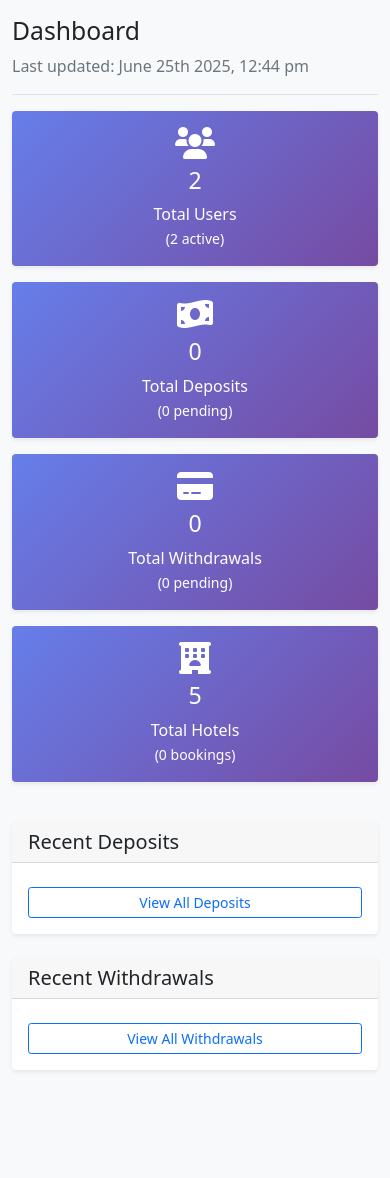
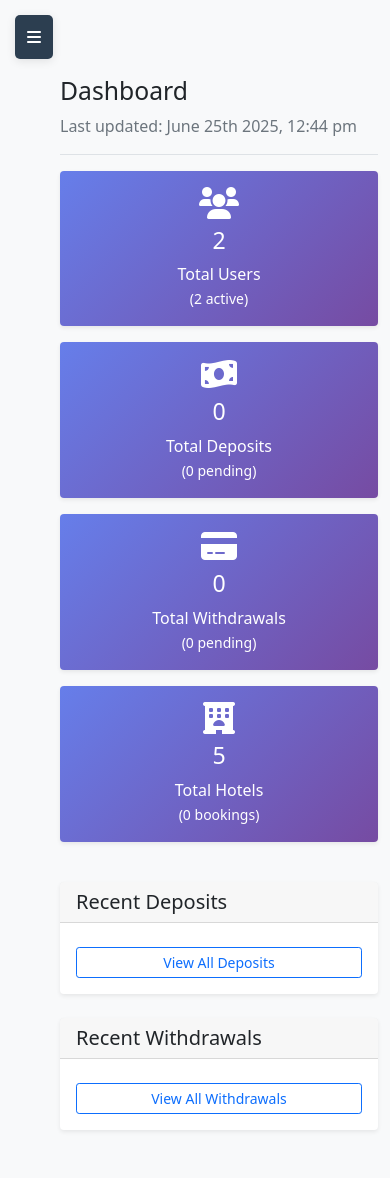
Before and after one commit to Attamakevin/Trivago_App, a Flask app: page /admin/dashboard in a window 390 px wide. Before the commit the page ends 1071 px from the top, so only its background shows below. Run offline with Flask 3, Linux system fonts and the light colour scheme; a user stored in the database is signed in; some libraries are stand-ins or nearby versions.

Commit message:
Admin mobile Responsiveness added

```diff
--- /dev/null
+++ b/hotel_app/static/css/admin.css
@@ -0,0 +1,162 @@
+.sidebar {
+    min-height: 100vh;
+    background: linear-gradient(180deg, #2c3e50 0%, #34495e 100%);
+    position: fixed;
+    top: 0;
+    left: 0;
+    z-index: 1000;
+    transform: translateX(-100%);
+    transition: transform 0.3s ease-in-out;
+    width: 250px;
+}
+
+.sidebar.show {
+    transform: translateX(0);
+}
+
+.sidebar .nav-link {
+    color: #ecf0f1;
+    padding: 0.75rem 1rem;
+    border-radius: 0.5rem;
+    margin: 0.25rem 0;
+    display: flex;
+    align-items: center;
+    gap: 0.5rem;
+}
+
+.sidebar .nav-link:hover, .sidebar .nav-link.active {
+    background-color: #3498db;
+    color: white;
+}
+
+.main-content {
+    background-color: #f8f9fa;
+    min-height: 100vh;
+    transition: margin-left 0.3s ease-in-out;
+}
+
+.card {
+    border: none;
+    box-shadow: 0 0.125rem 0.25rem rgba(0, 0, 0, 0.075);
+}
+
+.stats-card {
+    background: linear-gradient(135deg, #667eea 0%, #764ba2 100%);
+    color: white;
+}
+
+/* Mobile Navigation Toggle */
+.mobile-nav-toggle {
+    position: fixed;
+    top: 15px;
+    left: 15px;
+    z-index: 1001;
+    background: #2c3e50;
+    border: none;
+    color: white;
+    padding: 10px 12px;
+    border-radius: 5px;
+    box-shadow: 0 2px 10px rgba(0,0,0,0.1);
+    transition: all 0.3s ease;
+}
+
+.mobile-nav-toggle:hover {
+    background: #34495e;
+    color: white;
+}
+
+.mobile-nav-toggle.active {
+    display: none;
+}
+
+/* Mobile Overlay */
+.mobile-overlay {
+    position: fixed;
+    top: 0;
+    left: 0;
+    width: 100%;
+    height: 100%;
+    background: rgba(0, 0, 0, 0.5);
+    z-index: 999;
+    opacity: 0;
+    visibility: hidden;
+    transition: all 0.3s ease;
+}
+
+.mobile-overlay.show {
+    opacity: 1;
+    visibility: visible;
+}
+
+/* Responsive Design */
+@media (max-width: 768px) {
+    .sidebar {
+        width: 280px;
+        overflow-y: auto;
+    }
+
+    .main-content {
+        margin-left: 0 !important;
+        padding-left: 60px !important;
+        padding-top: 60px;
+    }
+}
+
+@media (min-width: 769px) {
+    .sidebar {
+        position: relative;
+        transform: translateX(0);
+        width: auto;
+    }
+
+    .mobile-nav-toggle {
+        display: none;
+    }
+
+    .mobile-overlay {
+        display: none;
+    }
+
+    .main-content {
+        margin-left: 0;
+        padding-left: 15px;
+        padding-top: 0;
+    }
+}
+
+/* Navigation Header */
+.nav-header {
+    padding: 1rem;
+    border-bottom: 1px solid rgba(255,255,255,0.1);
+    margin-bottom: 1rem;
+}
+
+.nav-header h4 {
+    margin: 0;
+    font-size: 1.1rem;
+}
+
+/* Close button for mobile */
+.nav-close {
+    background: none;
+    border: none;
+    color: #ecf0f1;
+    font-size: 1.2rem;
+    position: absolute;
+    top: 15px;
+    right: 15px;
+    padding: 5px;
+    display: none;
+    cursor: pointer;
+    z-index: 1002;
+}
+
+.nav-close:hover {
+    color: #3498db;
+}
+
+@media (max-width: 768px) {
+    .nav-close {
+        display: block;
+    }
+}
--- a/hotel_app/templates/admin_base.html
+++ b/hotel_app/templates/admin_base.html
@@ -1,96 +1,94 @@
 <!DOCTYPE html>
 <html lang="en">
+
     <head>
         <meta charset="UTF-8">
         <meta name="viewport" content="width=device-width, initial-scale=1.0">
+        <link rel="shortcut icon" href="{{ url_for('static', filename='images/ico.png') }}" type="image/x-icon">
         <title>{% block title %}Admin Panel{% endblock %}</title>
         <link href="https://cdn.jsdelivr.net/npm/bootstrap@5.1.3/dist/css/bootstrap.min.css" rel="stylesheet">
         <link href="https://cdnjs.cloudflare.com/ajax/libs/font-awesome/6.0.0/css/all.min.css" rel="stylesheet">
-    <style>
-        .sidebar {
-            min-height: 100vh;
-            background: linear-gradient(180deg, #2c3e50 0%, #34495e 100%);
-        }
-        .sidebar .nav-link {
-            color: #ecf0f1;
-            padding: 0.75rem 1rem;
-            border-radius: 0.5rem;
-            margin: 0.25rem 0;
-        }
-        .sidebar .nav-link:hover, .sidebar .nav-link.active {
-            background-color: #3498db;
-            color: white;
-        }
-        .main-content {
-            background-color: #f8f9fa;
-            min-height: 100vh;
-        }
-        .card {
-            border: none;
-            box-shadow: 0 0.125rem 0.25rem rgba(0, 0, 0, 0.075);
-        }
-        .stats-card {
-            background: linear-gradient(135deg, #667eea 0%, #764ba2 100%);
-            color: white;
-        }
-    </style>
+        <link rel="stylesheet" href="{{ url_for('static', filename='css/admin.css') }}">
     </head>
+
     <body>
         <div class="container-fluid">
+            <!-- Mobile Navigation Toggle -->
+            <button class="mobile-nav-toggle d-md-none" id="mobileNavToggle">
+                <i class="fas fa-bars"></i>
+            </button>
+
+            <!-- Mobile Overlay -->
+            <div class="mobile-overlay" id="mobileOverlay"></div>
+
             <div class="row">
                 <!-- Sidebar -->
-            <nav class="col-md-3 col-lg-2 d-md-block sidebar collapse">
+                <nav class="col-md-3 col-lg-2 d-md-block sidebar" id="sidebar">
+                    <button class="nav-close" id="navClose">
+                        <i class="fas fa-times"></i>
+                    </button>
+
                     <div class="position-sticky pt-3">
-                    <div class="text-center mb-4">
-                        <h4 class="text-white"><i class="fas fa-user-shield"></i> Admin Panel</h4>
+                        <div class="nav-header text-center">
+                            <h4 class="text-white">
+                                <i class="fas fa-user-shield"></i> Admin Panel
+                            </h4>
                         </div>
 
                         <ul class="nav flex-column">
                             <li class="nav-item">
                                 <a class="nav-link {% if request.endpoint == 'admin_dashboard' %}active{% endif %}"
                                     href="{{ url_for('admin_dashboard') }}">
-                                <i class="fas fa-tachometer-alt"></i> Dashboard
+                                    <i class="fas fa-tachometer-alt"></i>
+                                    <span>Dashboard</span>
                                 </a>
                             </li>
                             <li class="nav-item">
                                 <a class="nav-link {% if request.endpoint == 'view_users' %}active{% endif %}"
                                     href="{{ url_for('view_users') }}">
-                                <i class="fas fa-users"></i> Users
+                                    <i class="fas fa-users"></i>
+                                    <span>Users</span>
                                 </a>
                             </li>
                             <li class="nav-item">
                                 <a class="nav-link {% if request.endpoint == 'view_deposits' %}active{% endif %}"
                                     href="{{ url_for('view_deposits') }}">
-                                <i class="fas fa-money-bill-wave"></i> Deposits
+                                    <i class="fas fa-money-bill-wave"></i>
+                                    <span>Deposits</span>
                                 </a>
                             </li>
                             <li class="nav-item">
                                 <a class="nav-link {% if request.endpoint == 'view_withdrawals' %}active{% endif %}"
                                     href="{{ url_for('view_withdrawals') }}">
-                                <i class="fas fa-credit-card"></i> Withdrawals
+                                    <i class="fas fa-credit-card"></i>
+                                    <span>Withdrawals</span>
                                 </a>
                             </li>
                             <li class="nav-item">
                                 <a class="nav-link {% if request.endpoint == 'manage_hotels' %}active{% endif %}"
                                     href="{{ url_for('manage_hotels') }}">
-                                <i class="fas fa-hotel"></i> Hotels
+                                    <i class="fas fa-hotel"></i>
+                                    <span>Hotels</span>
                                 </a>
                             </li>
                             <li class="nav-item">
                                 <a class="nav-link {% if request.endpoint == 'generate_invitation_code' %}active{% endif %}"
                                     href="{{ url_for('generate_invitation_code') }}">
-                                <i class="fas fa-ticket-alt"></i> Invite Codes
+                                    <i class="fas fa-ticket-alt"></i>
+                                    <span>Invite Codes</span>
                                 </a>
                             </li>
                             <li class="nav-item">
                                 <a class="nav-link {% if request.endpoint == 'admin_settings' %}active{% endif %}"
                                     href="{{ url_for('admin_settings') }}">
-                                <i class="fas fa-cog"></i> Settings
+                                    <i class="fas fa-cog"></i>
+                                    <span>Settings</span>
                                 </a>
                             </li>
                             <li class="nav-item mt-3">
                                 <a class="nav-link text-danger" href="{{ url_for('admin_logout') }}">
-                                <i class="fas fa-sign-out-alt"></i> Logout
+                                    <i class="fas fa-sign-out-alt"></i>
+                                    <span>Logout</span>
                                 </a>
                             </li>
                         </ul>
@@ -103,7 +101,8 @@
                         {% with messages = get_flashed_messages(with_categories=true) %}
                         {% if messages %}
                         {% for category, message in messages %}
-                                <div class="alert alert-{{ 'danger' if category == 'danger' else 'success' }} alert-dismissible fade show">
+                        <div
+                            class="alert alert-{{ 'danger' if category == 'danger' else 'success' }} alert-dismissible fade show">
                             {{ message }}
                             <button type="button" class="btn-close" data-bs-dismiss="alert"></button>
                         </div>
@@ -118,6 +117,70 @@
         </div>
 
         <script src="https://cdn.jsdelivr.net/npm/bootstrap@5.1.3/dist/js/bootstrap.bundle.min.js"></script>
+
+        <script>
+            // Mobile Navigation Toggle
+            document.addEventListener('DOMContentLoaded', function () {
+                const mobileNavToggle = document.getElementById('mobileNavToggle');
+                const sidebar = document.getElementById('sidebar');
+                const mobileOverlay = document.getElementById('mobileOverlay');
+                const navClose = document.getElementById('navClose');
+
+                function openNav() {
+                    sidebar.classList.add('show');
+                    mobileOverlay.classList.add('show');
+                    mobileNavToggle.classList.add('active');
+                    document.body.style.overflow = 'hidden';
+                }
+
+                function closeNav() {
+                    sidebar.classList.remove('show');
+                    mobileOverlay.classList.remove('show');
+                    mobileNavToggle.classList.remove('active');
+                    document.body.style.overflow = '';
+                }
+
+                // Toggle navigation
+                mobileNavToggle.addEventListener('click', function () {
+                    if (sidebar.classList.contains('show')) {
+                        closeNav();
+                    } else {
+                        openNav();
+                    }
+                });
+
+                // Close navigation when clicking overlay
+                mobileOverlay.addEventListener('click', closeNav);
+
+                // Close navigation when clicking close button
+                if (navClose) {
+                    navClose.addEventListener('click', function (e) {
+                        e.preventDefault();
+                        e.stopPropagation();
+                        closeNav();
+                    });
+                }
+
+                // Close navigation when clicking on nav links (mobile)
+                const navLinks = sidebar.querySelectorAll('.nav-link');
+                navLinks.forEach(link => {
+                    link.addEventListener('click', function () {
+                        if (window.innerWidth <= 768) {
+                            closeNav();
+                        }
+                    });
+                });
+
+                // Handle window resize
+                window.addEventListener('resize', function () {
+                    if (window.innerWidth > 768) {
+                        closeNav();
+                    }
+                });
+            });
+        </script>
+
         {% block scripts %}{% endblock %}
     </body>
+
 </html>
```
Also changed, not shown: instance/hotel_app.db. Lines whose indentation alone changed are shown as unchanged.
